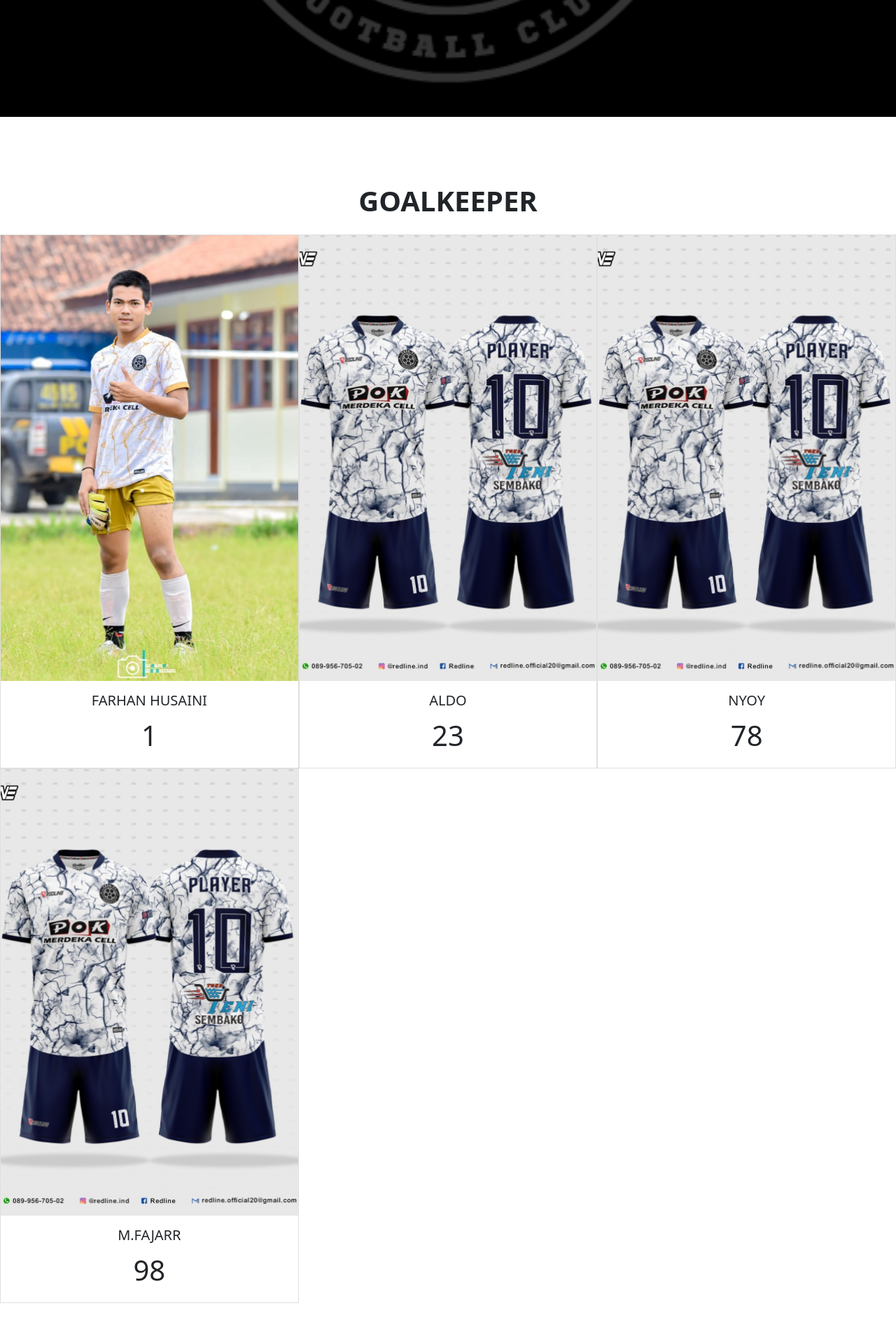
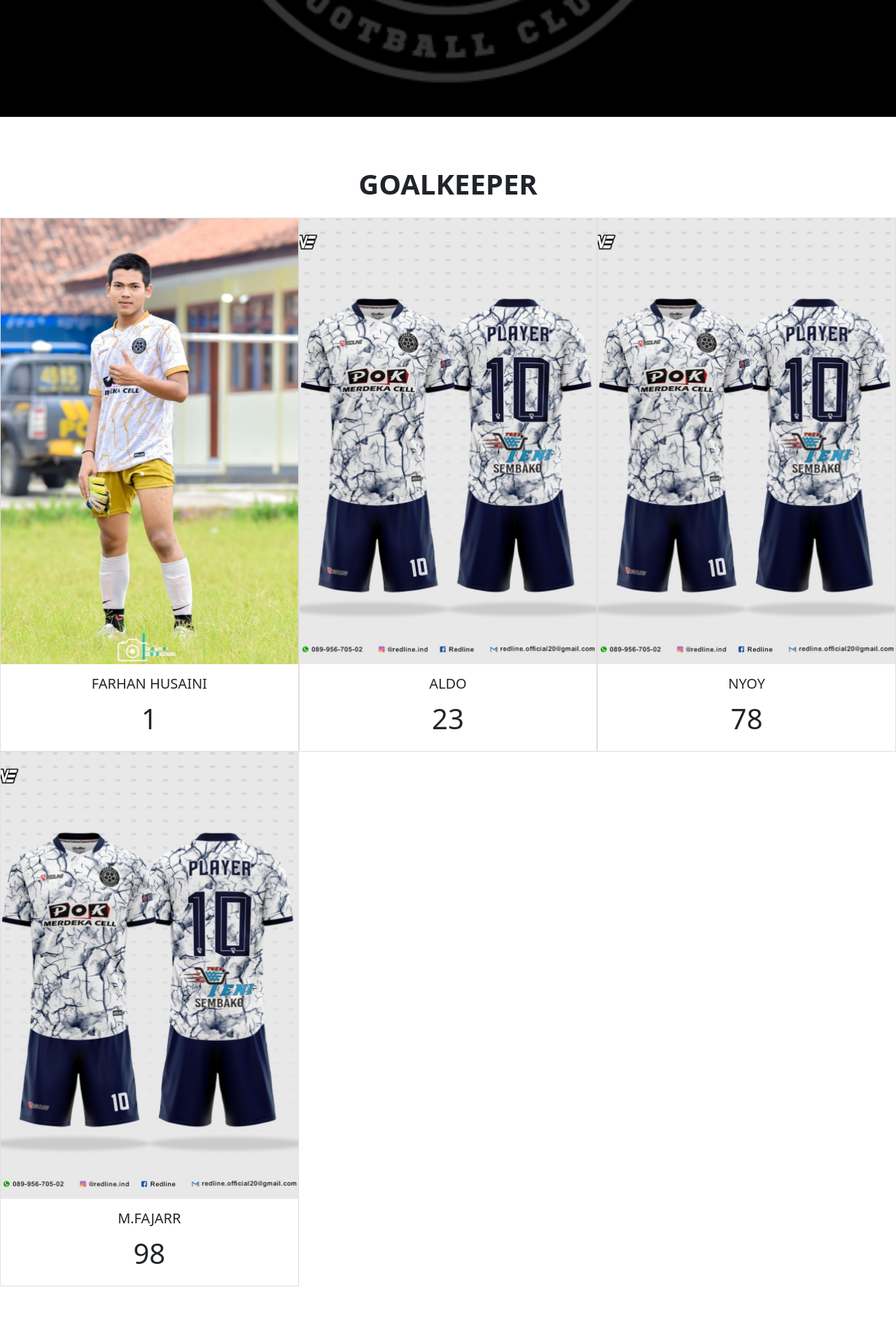
Before and after one commit to tesafc/www2, a Jekyll site: the page built from team.html, in a window 1280 px wide. Shown: the part 643-2562 px from the top of the page at 70% size. Built offline with Jekyll 4.4.1, drawn with Linux system fonts in a browser that asks for light colours.

Commit message:
Update team.html

```diff
--- a/team.html
+++ b/team.html
@@ -8,7 +8,7 @@
   <div class="row row-cols-2 row-cols-md-3 g-0">
     {% assign roles = site.data.team | group_by:"role" %}
     {% for role in roles %}
-      <h1 class="d-block w-100 pt-5 pb-3 mt-5 text-center text-uppercase fw-bold">{{ role.name }}</h1>
+      <h1 class="d-block w-100 pt-5 pb-3 mt-4 text-center text-uppercase fw-bold">{{ role.name }}</h1>
       {% for player in role.items %}
     <div class="col">
       <div class="card rounded-0 h-100">
```
